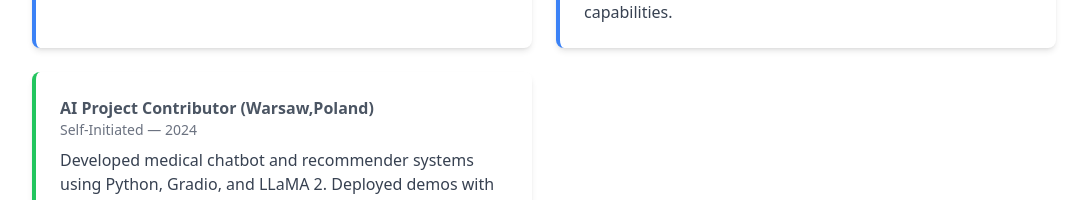
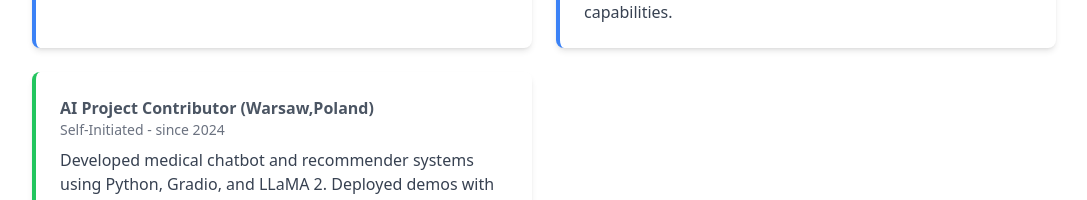
Before and after one commit to BirukZenebe1/Portofolio, a React (Create React App) app: page / in a window 1280 px wide. Shown: the part 1460-1660 px from the top of the page, without its empty margins (96-1183 px from the left). Built offline with nearby package versions, Linux system fonts and the light colour scheme.

Commit message:
Update project date format in Portfolio.jsx

```diff
--- a/src/Portfolio.jsx
+++ b/src/Portfolio.jsx
@@ -195,7 +195,7 @@
                     transition={{ duration: 0.8 }}
                   >
                     <h3 className="text-gray-600 font-semibold">AI Project Contributor (Warsaw,Poland)</h3>
-                    <p className="text-sm text-gray-500">Self-Initiated — 2024</p>
+                    <p className="text-sm text-gray-500">Self-Initiated - since 2024 </p>
                     <p className="text-gray-700 mt-2">
                       Developed medical chatbot and recommender systems using Python, Gradio, and LLaMA 2. Deployed demos with
                       Google Colab and shared via GitHub.
```
